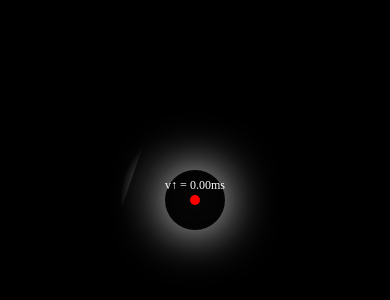
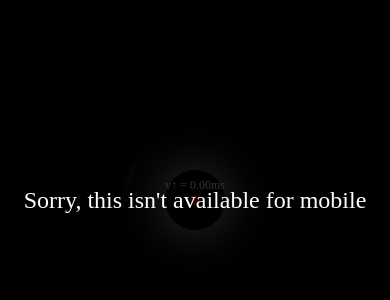
Before and after one commit to Hrishavvv/gravity, a plain HTML site: page index.html in a window 390 px wide. Shown: the part 222-522 px from the top of the page. Drawn offline with Linux system fonts and the light colour scheme.

Commit message:
Update index.html

```diff
--- a/index.html
+++ b/index.html
@@ -33,9 +33,27 @@
 
     <script>
 
-        if(/Android|webOS|iPhone|iPad|iPod|BlackBerry|IEMobile|Opera Mini/i.test(navigator.userAgent)) {
-    document.write("Sorry, this isn't available on mobile");
-    window.stop();
+        if (window.innerWidth < 768 || window.innerHeight < 768) {
+    var overlay = document.createElement('div');
+    overlay.style.position = 'fixed';
+    overlay.style.top = '0';
+    overlay.style.left = '0';
+    overlay.style.width = '100%';
+    overlay.style.height = '100%';
+    overlay.style.background = 'rgba(0, 0, 0, 0.8)';
+    overlay.style.zIndex = '9999';
+    overlay.style.display = 'flex';
+    overlay.style.justifyContent = 'center';
+    overlay.style.alignItems = 'center';
+
+    var message = document.createElement('div');
+    message.textContent = "Sorry, this isn't available for mobile";
+    message.style.color = '#fff';
+    message.style.fontSize = '24px';
+    message.style.textAlign = 'center';
+
+    overlay.appendChild(message);
+    document.body.appendChild(overlay);
 }
 
         const canvas = document.getElementById('blackHoleCanvas');
```
